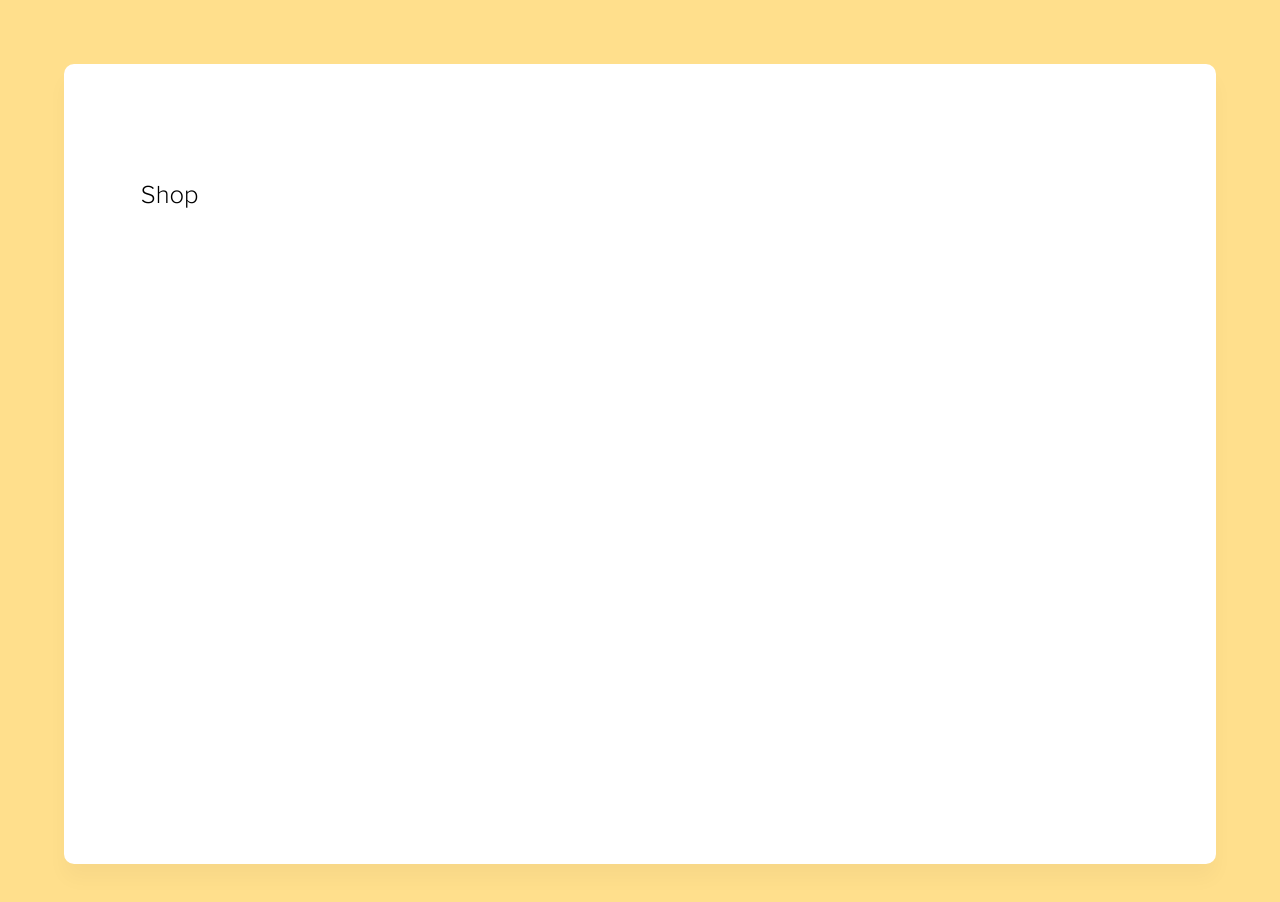
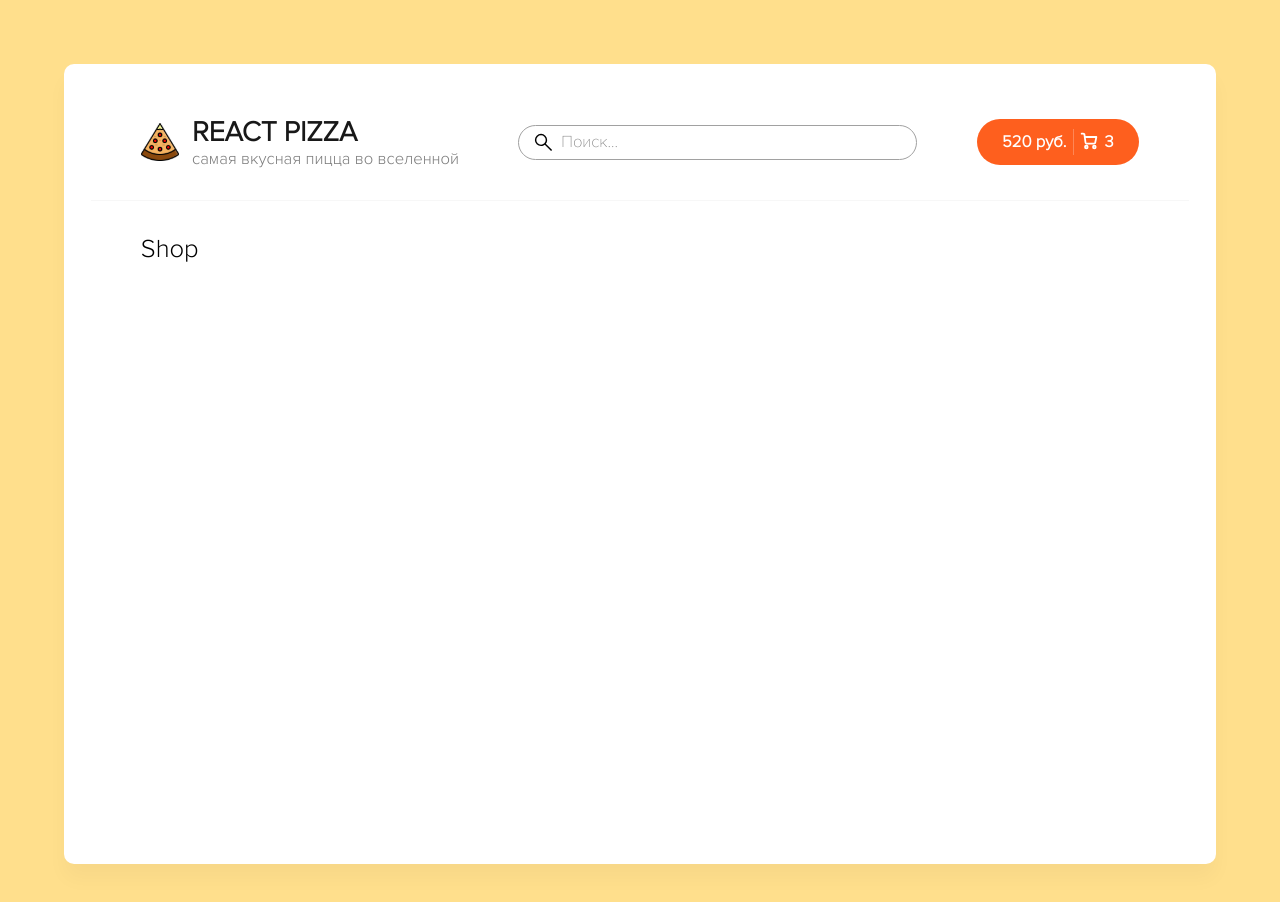
Before and after one commit to MaksimLokhmakov/pizza-site, a React (Create React App) app: page / in a window 1280 px wide. Shown: the top 902 px of the page. Built offline with nearby package versions, Linux system fonts and the light colour scheme.

Commit message:
add header

```diff
--- a/src/components/AppRouter/index.tsx
+++ b/src/components/AppRouter/index.tsx
@@ -4,7 +4,7 @@ import { authRoutes } from "../../routes/authRoutes";
 import { publicRoutes } from "../../routes/publicRoutes";
 
 const AppRouter: FC = () => {
-  const isAuth: boolean = false;
+  const isAuth: boolean = true;
 
   return (
     <Routes>
--- a/src/components/Header/index.tsx
+++ b/src/components/Header/index.tsx
@@ -1,8 +1,40 @@
-import React, { FC } from "react";
+import { FC } from "react";
+import useNavigation from "../../hooks/useNavigation";
+import ShoppingCartButton from "../Buttons/ShoppingCartButton";
+import HeaderSearchInput from "../HeaderSearchInput";
+import { Routes } from "../../interfaces/IRoute";
+import logo from "../../assets/images/logo.svg";
 import "./style.scss";
 
 const Header: FC = () => {
-  return <div className="header"></div>;
+  const { navigateTo, currentRoute } = useNavigation();
+
+  const navigateToShoppingCart = () => {
+    navigateTo(Routes.BASKET_ROUTE);
+  };
+
+  const navigateToShopPage = () => {
+    navigateTo(Routes.SHOP_ROUTE);
+  };
+
+  return (
+    <div className="header">
+      <div className="header__left">
+        <img src={logo} alt="logo" onClick={navigateToShopPage} />
+        <div>
+          <h1>REACT PIZZA</h1>
+          <p>самая вкусная пицца во вселенной</p>
+        </div>
+      </div>
+
+      <HeaderSearchInput />
+
+      {currentRoute !== Routes.BASKET_ROUTE && (
+        <ShoppingCartButton onClick={navigateToShoppingCart} />
+      )}
+      <div className="header__ceparator" />
+    </div>
+  );
 };
 
 export default Header;
--- a/src/components/Header/style.scss
+++ b/src/components/Header/style.scss
@@ -1,8 +1,33 @@
 .header {
+  position: relative;
   display: flex;
-  justify-content: center;
+  justify-content: space-between;
   align-items: center;
   width: 100%;
-  height: 5vw;
+  height: auto;
+  padding: 0 0 4vh 0;
+  margin: 0 0 4vh 0;
   background-color: #fff;
+  transition-duration: 200ms;
+
+  &__left {
+    display: flex;
+    align-items: center;
+    justify-content: center;
+
+    img {
+      width: 3vw;
+      height: 3vw;
+      margin-right: 1vw;
+    }
+  }
+
+  &__ceparator {
+    position: absolute;
+    bottom: 0;
+    height: 1px;
+    left: -5%;
+    width: 110%;
+    background: #f7f7f7;
+  }
 }
```
